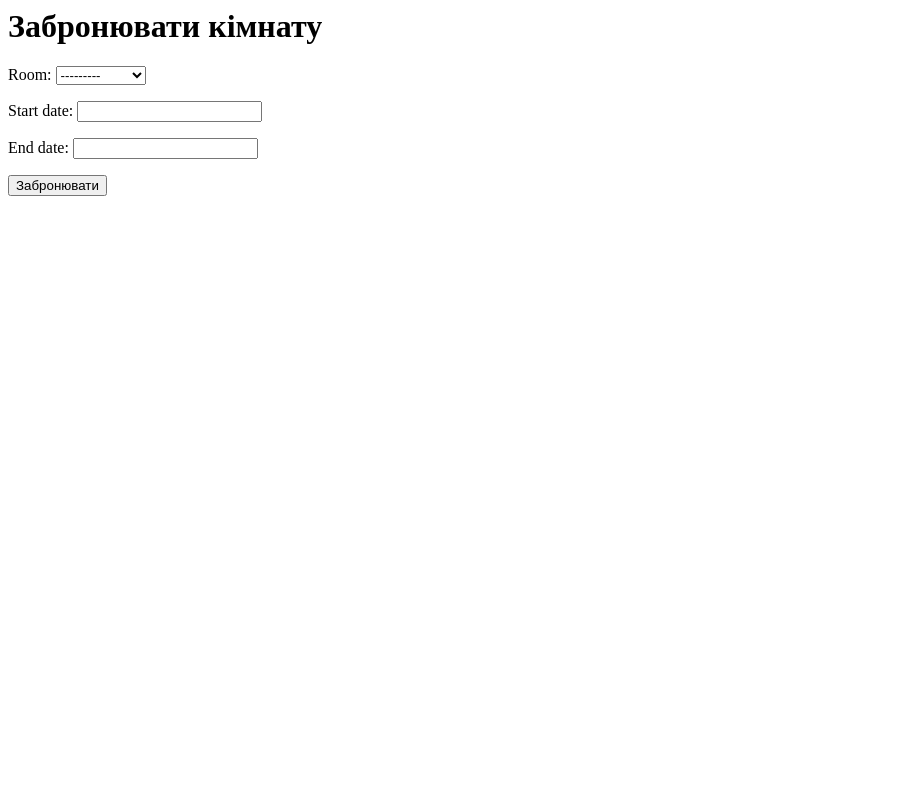
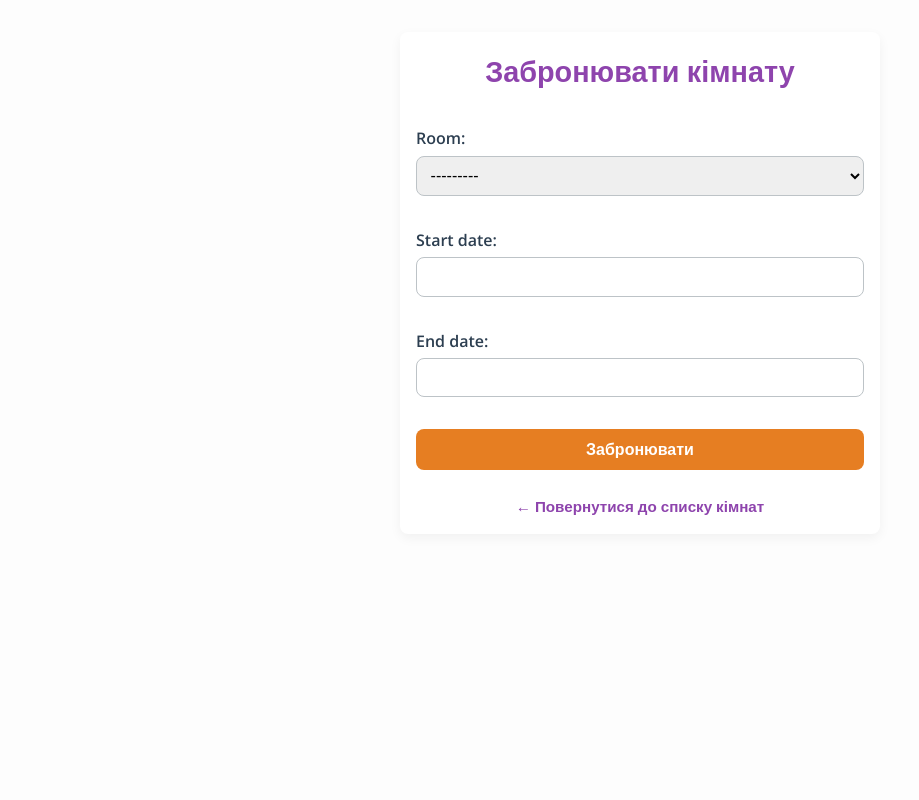
Before and after one commit to Andrii25red/booking_system, a Django app: page /reserve/ in a window 1280 px wide. Shown: the whole page, without its empty margins (0-919 px from the left). Run offline with Django 5.2, Linux system fonts and the light colour scheme; a user stored in the database is signed in; data comes from the database, SQL or seed files in the repository.

Commit message:
EDIT: MAKERESERVATIONES

```diff
--- a/booking_system/reservations/templates/make_reservation.html
+++ b/booking_system/reservations/templates/make_reservation.html
@@ -1,7 +1,113 @@
-<h1>Забронювати кімнату</h1>
-
-<form method="post">
-    {% csrf_token %}
-    {{ form.as_p }}
-    <button type="submit">Забронювати</button>
-</form>
+<!DOCTYPE html>
+<html lang="uk">
+<head>
+  <meta charset="UTF-8">
+  <meta name="viewport" content="width=device-width, initial-scale=1">
+  <title>Забронювати кімнату — Система Бронювання</title>
+  <link href="https://fonts.googleapis.com/css?family=Open+Sans:400,600&display=swap" rel="stylesheet">
+  <style>
+    :root {
+      --primary: #8e44ad;        /* фіолетовий */
+      --accent: #e67e22;         /* помаранчевий */
+      --bg: #fdfdfd;             /* світле тло */
+      --card-bg: #ffffff;        /* біле тло картки */
+      --text: #2c3e50;           /* темно-синій текст */
+      --border: #bdc3c7;         /* світло-сірий бордер */
+      --radius: 8px;
+      --gap: 1rem;
+    }
+    *, *::before, *::after {
+      box-sizing: border-box;
+    }
+    body {
+      margin: 0;
+      padding: 0;
+      font-family: 'Open Sans', sans-serif;
+      background: var(--bg);
+      color: var(--text);
+      line-height: 1.6;
+    }
+    .container {
+      max-width: 480px;
+      margin: 2rem auto;
+      padding: var(--gap);
+      background: var(--card-bg);
+      border-radius: var(--radius);
+      box-shadow: 0 4px 12px rgba(0,0,0,0.05);
+    }
+    h1 {
+      margin: 0 0 var(--gap);
+      font-size: 1.8rem;
+      font-weight: 600;
+      color: var(--primary);
+      text-align: center;
+    }
+    .booking-form {
+      display: flex;
+      flex-direction: column;
+    }
+    .booking-form p {
+      margin-bottom: var(--gap);
+    }
+    .booking-form label {
+      display: block;
+      margin-bottom: 0.25rem;
+      font-weight: 600;
+    }
+    .booking-form input,
+    .booking-form select {
+      width: 100%;
+      padding: 0.6rem;
+      border: 1px solid var(--border);
+      border-radius: var(--radius);
+      font-size: 1rem;
+      transition: border-color 0.2s, box-shadow 0.2s;
+    }
+    .booking-form input:focus,
+    .booking-form select:focus {
+      outline: none;
+      border-color: var(--accent);
+      box-shadow: 0 0 5px rgba(230,126,34,0.3);
+    }
+    .btn {
+      padding: 0.7rem 1.4rem;
+      font-size: 1rem;
+      font-weight: 600;
+      color: #fff;
+      background: var(--accent);
+      border: none;
+      border-radius: var(--radius);
+      cursor: pointer;
+      transition: background 0.2s;
+      margin-top: var(--gap);
+    }
+    .btn:hover {
+      background: #d96b18;
+    }
+    .back-link {
+      display: block;
+      margin-top: calc(var(--gap) * 1.5);
+      text-decoration: none;
+      color: var(--primary);
+      font-size: 0.95rem;
+      text-align: center;
+      font-weight: 600;
+      transition: color 0.2s;
+    }
+    .back-link:hover {
+      color: #732d91;
+    }
+  </style>
+</head>
+<body>
+  <div class="container">
+    <h1>Забронювати кімнату</h1>
+    <form method="post" class="booking-form">
+      {% csrf_token %}
+      {{ form.as_p }}
+      <button type="submit" class="btn">Забронювати</button>
+    </form>
+    <a href="{% url 'rooms:room_list' %}" class="back-link">← Повернутися до списку кімнат</a>
+  </div>
+</body>
+</html>
```
